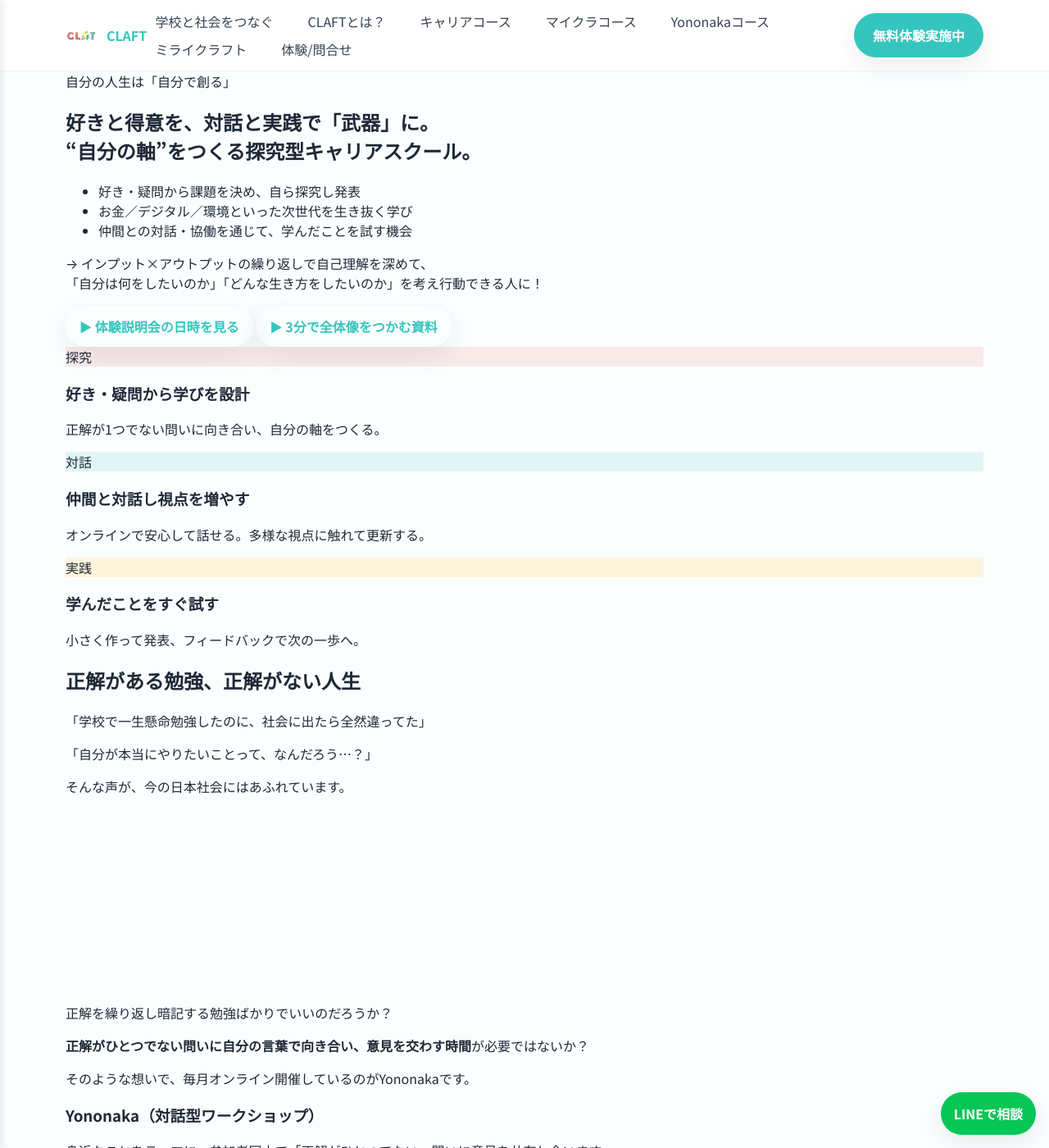
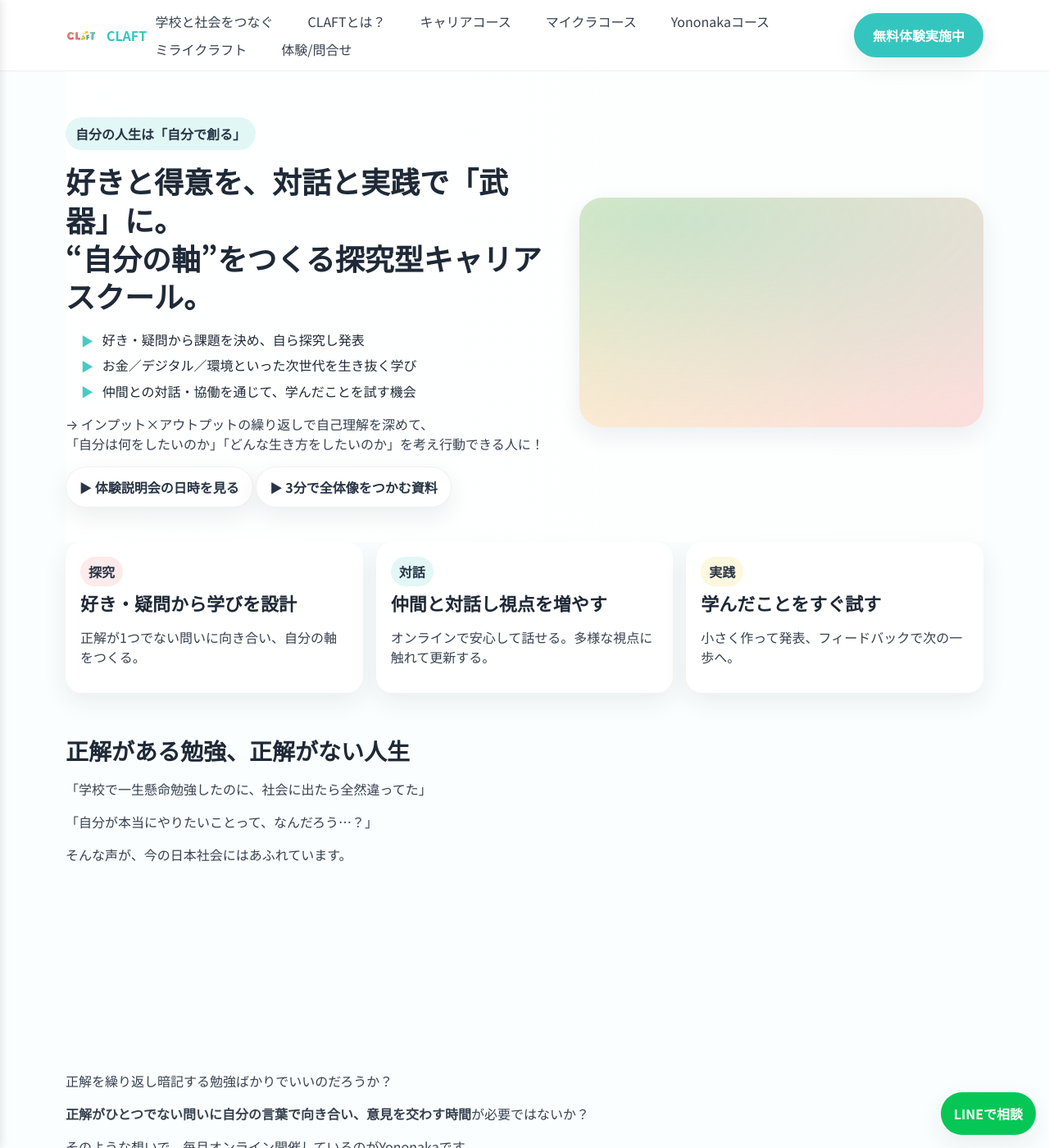
Before and after one commit to keepon1115/claft, a Jekyll site: the page built from index.html, in a window 1280 px wide and 1400 px high. Shown: the whole window at 82% size. Built offline with Jekyll 4.4.1, drawn with Linux system fonts in a browser that asks for light colours; some web fonts are replaced.

Commit message:
css更新

```diff
--- a/assets/css/site.css
+++ b/assets/css/site.css
@@ -1,6 +1,7 @@
+/* ===== Core tokens ===== */
 :root{
   --brand:#34c6be; --pink:#f06a6a; --cream:#ffd66b; --green:#58c3a2;
-  --ink-900:#1f2937; --ink-700:#374151; --ink-500:#6b7280;
+  --ink-900:#1f2937; --ink-800:#273446; --ink-700:#374151; --ink-600:#4b5563; --ink-500:#6b7280;
   --bg:#fbfefe; --card:#fff; --shadow:0 10px 30px rgba(31,41,55,.08);
   --radius:20px; --radius-lg:28px;
 }
@@ -11,8 +12,15 @@ body{margin:0;background:var(--bg);color:var(--ink-900);
 img{max-width:100%;display:block}
 a{color:var(--brand);text-decoration:none}
 .container{width:min(1120px,92%);margin-inline:auto}
+.section{padding:52px 0}
+h1,h2,h3{line-height:1.3;margin:0 0 .5em}
+h1{font-size:clamp(26px,3.4vw,36px)}
+h2{font-size:clamp(22px,2.6vw,28px)}
+h3{font-size:clamp(18px,2.0vw,22px)}
+p{color:var(--ink-700)}
+ul{margin:0 0 1em 1.2em}
 
-/* Header */
+/* ===== Header ===== */
 .c-header{position:sticky;top:0;z-index:50;background:rgba(255,255,255,.9);
   backdrop-filter:saturate(1.5) blur(12px);border-bottom:1px solid rgba(0,0,0,.06)}
 .nav{display:flex;align-items:center;gap:20px;padding:14px 0}
@@ -29,13 +37,14 @@ a{color:var(--brand);text-decoration:none}
 .g-nav li.has-sub .sub a{display:block;white-space:nowrap;padding:10px 14px;border-radius:10px}
 .g-nav li.has-sub .sub a:hover{background:rgba(0,0,0,.04)}
 
-/* Buttons / CTA */
+/* ===== Buttons / CTA ===== */
 .btn{display:inline-flex;align-items:center;gap:8px;padding:12px 16px;border-radius:999px;font-weight:700;border:1px solid transparent;box-shadow:var(--shadow)}
 .btn-primary{background:var(--brand);color:#fff}
+.btn-ghost{background:#fff;color:var(--ink-800);border-color:rgba(0,0,0,.06)}
 .btn-cta{padding:14px 22px;white-space:nowrap;font-size:clamp(14px,1.8vw,16px)}
 .btn:hover{transform:translateY(-1px)}
 
-/* Hamburger / SideMenu */
+/* ===== Hamburger / SideMenu ===== */
 .hamburger{display:none;flex-direction:column;cursor:pointer;padding:8px;gap:4px;background:none;border:none;z-index:60}
 .hamburger span{width:24px;height:2px;background:var(--ink-700);border-radius:2px;transition:all .3s ease}
 .hamburger.active span:nth-child(1){transform:rotate(45deg) translate(5px,5px)}
@@ -60,7 +69,7 @@ a{color:var(--brand);text-decoration:none}
 .side-menu .sub{display:none}
 .side-menu .has-sub.open > .sub{display:block}
 
-/* Footer */
+/* ===== Footer ===== */
 .c-footer{padding:40px 0;background:#fff;border-top:1px solid rgba(0,0,0,.06)}
 .footer-grid{display:flex;flex-wrap:wrap;gap:12px 20px;align-items:center;justify-content:space-between}
 .c-footer .brand img{height:26px}
@@ -70,11 +79,70 @@ a{color:var(--brand);text-decoration:none}
 .sns a:hover{transform:translateY(-1px)}
 .copy{text-align:center;color:#6b7280;margin:10px 0 0}
 
-/* Floating LINE */
+/* ===== Floating LINE ===== */
 .fab{position:fixed;right:16px;bottom:16px;z-index:60}
 .fab a{display:inline-flex;align-items:center;gap:10px;background:#06c755;color:#fff;padding:14px 16px;border-radius:999px;box-shadow:var(--shadow);font-weight:700}
 
-/* Responsive */
+/* ===== HERO ===== */
+.hero{padding:56px 0 42px}
+.hero.has-bg{
+  position:relative;
+  background-image: var(--hero-img);
+  background-size: cover; background-position: center;
+  border-radius: 0 0 var(--radius-lg) var(--radius-lg);
+}
+.hero.has-bg::before{
+  content:"";position:absolute;inset:0;background:linear-gradient( to right, rgba(255,255,255,.92), rgba(255,255,255,.72) 40%, rgba(255,255,255,.4) );
+}
+.hero .hero-grid{position:relative;z-index:1;display:grid;grid-template-columns: 1.2fr 1fr;gap:36px;align-items:center}
+.hero .tag{display:inline-block;background:rgba(52,198,190,.14);color:var(--ink-800);padding:8px 12px;border-radius:999px;font-weight:700;margin-bottom:10px}
+.hero h1{margin-top:4px}
+.hero .hero-checks{list-style: none; padding-left:0}
+.hero .hero-checks li{margin:.45em 0;padding-left:1.6em;position:relative}
+.hero .hero-checks li::before{content:"▶";position:absolute;left:0;top:.05em;color:var(--brand);opacity:.9}
+.hero .hero-visual{height:280px;border-radius:var(--radius-lg);background:radial-gradient(1200px 420px at 20% 10%, rgba(52,198,190,.25), transparent 60%),
+  linear-gradient(135deg, rgba(255,214,107,.35), rgba(240,106,106,.22));box-shadow:var(--shadow)}
+@media (max-width:980px){
+  .hero.has-bg::before{background:rgba(255,255,255,.84)}
+  .hero .hero-grid{grid-template-columns:1fr}
+  .hero .hero-visual{height:180px}
+}
+
+/* ===== VALUES / Cards ===== */
+.values .card-grid{display:grid;grid-template-columns:repeat(3,1fr);gap:16px}
+.card{background:var(--card);border-radius:var(--radius);padding:18px 18px 16px;box-shadow:var(--shadow)}
+.card .chip{display:inline-block;padding:6px 10px;border-radius:999px;font-weight:700;margin-bottom:6px;color:var(--ink-800)}
+@media (max-width:900px){.values .card-grid{grid-template-columns:1fr}}
+
+/* ===== Course Cards ===== */
+.grid-4{display:grid;grid-template-columns:repeat(2,1fr);gap:16px}
+.course-card{background:#fff;border-radius:var(--radius);overflow:hidden;box-shadow:var(--shadow)}
+.course-card .course-media{height:140px;background:linear-gradient(120deg, rgba(52,198,190,.18), rgba(255,214,107,.18))}
+.course-card .course-body{padding:16px}
+@media (max-width:900px){.grid-4{grid-template-columns:1fr}}
+
+/* ===== Flow ===== */
+.flow{display:grid;grid-template-columns:repeat(3,1fr);gap:16px;margin-top:10px}
+.flow .step{background:#fff;border-radius:var(--radius);padding:16px;box-shadow:var(--shadow)}
+.flow .note{color:var(--ink-500);font-size:.95em}
+@media (max-width:900px){.flow{grid-template-columns:1fr}}
+
+/* ===== WADAS (轍) ===== */
+.wadas .wadas-wrap{background:#fff;border-radius:var(--radius);padding:10px;box-shadow:var(--shadow);margin-top:12px}
+.wadas .note{color:var(--ink-500);text-align:center;margin-top:-6px}
+
+/* ===== FAQ ===== */
+details{background:#fff;border-radius:var(--radius);box-shadow:var(--shadow);padding:10px 14px;margin:10px 0}
+summary{cursor:pointer;font-weight:700}
+
+/* ===== Section helpers ===== */
+.section .sub{color:var(--ink-600);margin-top:-6px;margin-bottom:8px}
+
+/* ===== Reveal animation ===== */
+.reveal{opacity:0;transform:translateY(16px);transition:opacity .5s ease, transform .6s ease}
+.reveal.in{opacity:1;transform:none}
+
+/* ===== Responsive ===== */
 @media (max-width:980px){
   .g-nav{display:none}
   .hamburger{display:flex}
```
